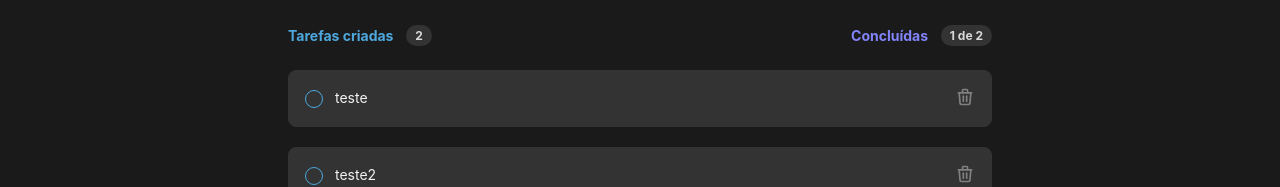
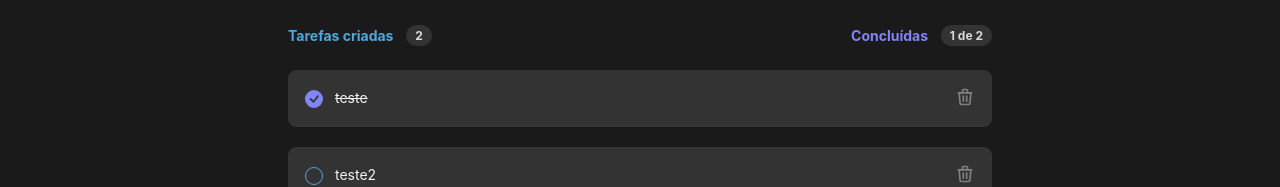
Before and after one commit to arthurlopesr/todolist, a React (Vite) app: page / in a window 1280 px wide. Shown: the part 265-452 px from the top of the page. Built offline with nearby package versions, Linux system fonts and the light colour scheme.

Commit message:
feat: add styles task completed

```diff
--- a/src/App.tsx
+++ b/src/App.tsx
@@ -7,7 +7,7 @@ export interface ITasks {
   id: string;
   title: string;
   isCompleted: boolean;
-}
+};
 
 function App() {
   const [tasks, setTasks] = useState([
@@ -33,10 +33,23 @@ function App() {
         isCompleted: false,
       }
     ]);
-  }
+  };
 
   function deleteTaskById(taskId: string) {
     const newTasks = tasks.filter((task) => task.id !== taskId);
+    setTasks(newTasks);
+  };
+
+  function toggleTaskCompletedById(taskId: string) {
+    const newTasks = tasks.map(task => {
+      if (task.id === taskId) {
+        return {
+          ...task,
+          isCompleted: !task.isCompleted
+        }
+      }
+      return task;
+    });
     setTasks(newTasks);
   }
   return (
@@ -45,10 +58,11 @@ function App() {
       <Tasks
         tasks={tasks}
         onDelete={deleteTaskById}
+        onComplete={toggleTaskCompletedById}
       />
       <GlobalStyles />
     </>
   )
 }
 
-export default App
+export default App;
--- a/src/components/task/Task.tsx
+++ b/src/components/task/Task.tsx
@@ -1,27 +1,36 @@
 import { ITasks } from '../../App';
-import { Container, CheckButton, DeleteButton } from './styles';
+import { Container, CheckButton, DeleteButton, TaskText, TaskTaxtCompleted } from './styles';
 import { TbTrash } from 'react-icons/tb';
+import { BsFillCheckCircleFill } from 'react-icons/bs'
 
 interface Props {
   task: ITasks
   onDelete: (taskId: string) => void;
+  onComplete: (taskId: string) => void;
 }
 
-export function Task({ task, onDelete }: Props){
-    return(
+export function Task({ task, onDelete, onComplete }: Props) {
+
+  return (
     <Container>
-          <CheckButton>
-            <div/>
+      <CheckButton
+        onClick={() => onComplete(task.id)}
+      >
+        {task.isCompleted ? <BsFillCheckCircleFill /> : <  div />}
       </CheckButton>
 
-          <p>
+      {task.isCompleted
+        ? <TaskTaxtCompleted>
             {task.title}
-          </p>
-
+          </TaskTaxtCompleted>
+        : <TaskText>
+           {task.title}
+          </TaskText>
+      }
       <DeleteButton
         onClick={() => onDelete(task.id)}
       >
-            <TbTrash size={20}/>
+        <TbTrash size={20} />
       </DeleteButton>
 
     </Container>
--- a/src/components/task/styles.ts
+++ b/src/components/task/styles.ts
@@ -37,7 +37,27 @@ export const CheckButton = styled.button`
     border: 1px solid var(--blue);
     border-radius: 50%;
   }
+
+  svg {
+    width: 100%;
+    height: 100%;
+    color: var(--purple);
+  }
 `;
+
+export const TaskText = styled.p`
+  font-size: 0.8rem;
+  line-height: 1.18rem;
+  color: var(--gray-100);
+  margin-right: auto;
+`;
+
+
+export const TaskTaxtCompleted = styled.p`
+  text-decoration: line-through;
+  color: red;
+`;
+
 
 export const DeleteButton = styled.button`
   background: none;
```
Lines whose indentation alone changed are shown as unchanged.
